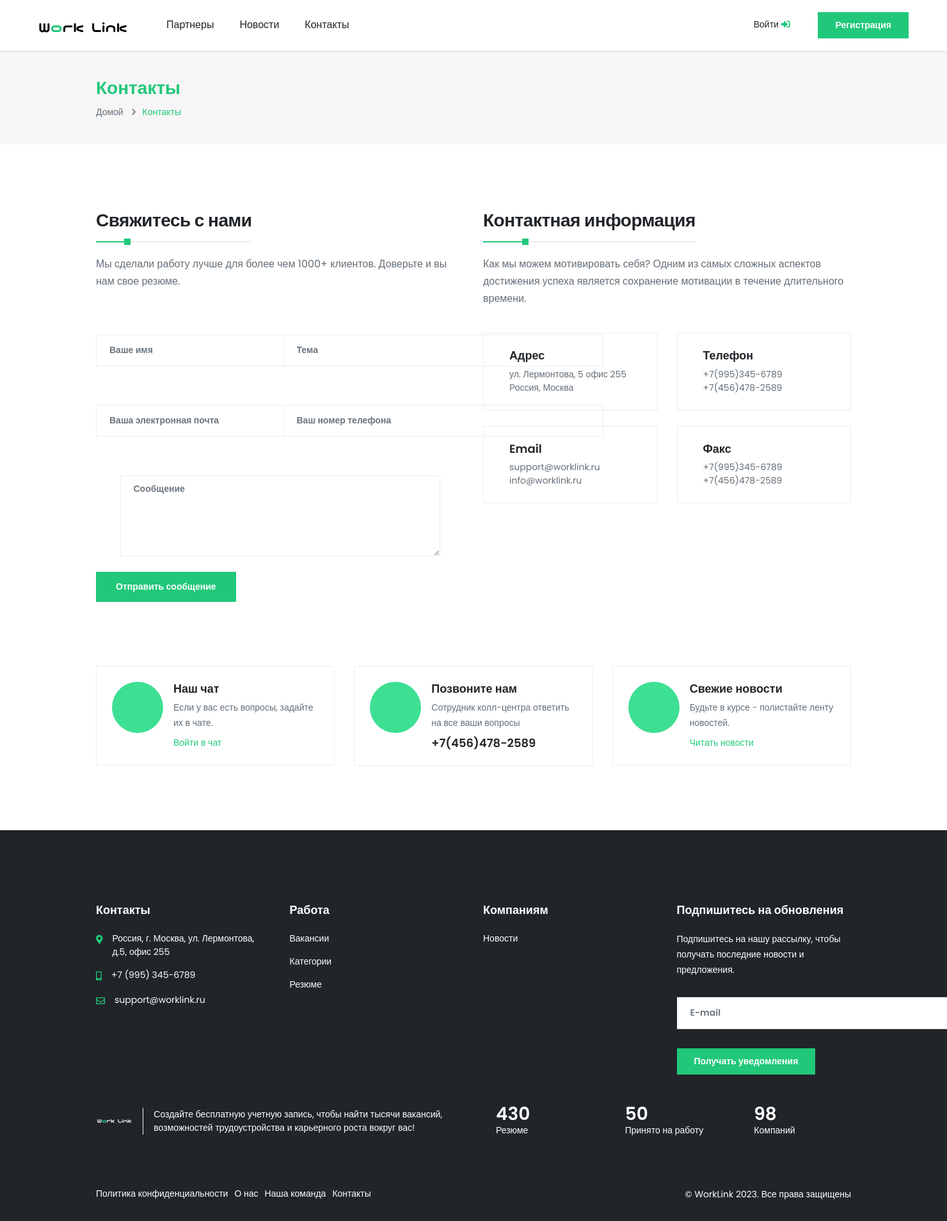
After one commit to Alex-Son23/WorkLink, a Django app: page /contacts/ in a window 1480 px wide; the page is wider, and only the part inside the window is pictured. The commit adds this page. Shown: that part at 64% size. Run offline with Django 3.2, Linux system fonts and the light colour scheme; some libraries are stand-ins or nearby versions.

Commit message:
contacts and news html templates added

```diff
--- a/worklink/worklink/templates/worklink/base.html
+++ b/worklink/worklink/templates/worklink/base.html
@@ -4,7 +4,7 @@
 <head>
     <meta charset="utf-8">
     <title>{% block title %}{{ title|title }}{% endblock %}</title>
-    <link href="{% static '/worklink/img/favicon.ico' %}" rel="shortcut icon"/>
+    <link href="{% static '/worklink/img/icon.png' %}" rel="shortcut icon"/>
     {% block css %}
     <link rel="stylesheet" href="{% static 'worklink/css/font-awesome/all.min.css' %}"/>
     <link rel="stylesheet" href="{% static 'worklink/css/flaticon/flaticon.css' %}"/>
@@ -48,10 +48,10 @@
                         <a class="nav-link" href="#">Партнеры</a>
                     </li>
                     <li class="nav-item">
-                        <a class="nav-link" href="#">Новости</a>
+                        <a class="nav-link" href="{% url 'news' %}">Новости</a>
                     </li>
                     <li class="nav-item">
-                        <a class="nav-link" href="#">Контакты</a>
+                        <a class="nav-link" href="{% url 'contacts' %}">Контакты</a>
                     </li>
                 </ul>
             </div>
@@ -120,7 +120,7 @@
                 <div class="footer-link">
                     <h5 class="mb-4 text-white">Компаниям</h5>
                     <ul class="list-unstyled">
-                        <li><a href="#">Блог</a></li>
+                        <li><a href="{% url 'news' %}">Новости</a></li>
                     </ul>
                 </div>
             </div>
@@ -145,7 +145,7 @@
                 <div class="col-lg-6 mb-4 mb-sm-5 mb-lg-0">
                     <div class="d-sm-flex">
                         <div class="align-self-center footer-top-logo">
-                            <img class="img-fluid" src="{% static '/worklink/img/logo-light.svg'%}" alt="">
+                            <img class="img-fluid" src="{% static '/worklink/img/wl_light_logo.svg'%}" alt="">
                         </div>
                         <div class="pl-sm-3 ml-sm-3 mt-3 mt-sm-0 border-sm-left text-white">Создайте бесплатную учетную
                             запись, чтобы найти тысячи вакансий, возможностей трудоустройства и карьерного роста вокруг
--- /dev/null
+++ b/worklink/worklink/templates/worklink/contacts.html
@@ -0,0 +1,190 @@
+{% extends 'worklink/base.html' %}
+{% load static %}
+{% load utils %}
+{% block content %}
+
+    <meta charset="utf-8">
+    <meta name="keywords" content="HTML5 Template" />
+    <meta name="description" content="Jobster - Job Board HTML5 Template" />
+    <meta name="author" content="potenzaglobalsolutions.com" />
+    <meta name="viewport" content="width=device-width, initial-scale=1, shrink-to-fit=no">
+    <title>Jobster - Job Board HTML5 Template</title>
+
+    <!-- Favicon -->
+    <link href="{% static '/worklink/img/icon.png' %}" rel="shortcut icon" />
+
+    <!-- Google Font -->
+    <link href="https://fonts.googleapis.com/css?family=Poppins:400,500,600,700" rel="stylesheet">
+
+    <!-- CSS Global Compulsory (Do not remove)-->
+    <link rel="stylesheet" href="{% static '/worklink/css/font-awesome/all.min.css' %}" />
+    <link rel="stylesheet" href="{% static '/worklink/css/flaticon/flaticon.css' %}" />
+    <link rel="stylesheet" href="{% static '/worklink/css/bootstrap/bootstrap.min.css' %}" />
+
+    <!-- Template Style -->
+    <link rel="stylesheet" href="{% static '/worklink/css/style.css' %}" />
+
+  </head>
+<body>
+
+<div class="header-inner bg-light">
+  <div class="container">
+    <div class="row">
+      <div class="col-12">
+        <h2 class="text-primary">Контакты</h2>
+        <ol class="breadcrumb mb-0 p-0">
+          <li class="breadcrumb-item"><a href="{% url 'index' %}"> Домой </a></li>
+          <li class="breadcrumb-item active"> <i class="fas fa-chevron-right"></i> <span> Контакты </span></li>
+        </ol>
+      </div>
+    </div>
+  </div>
+</div>
+<!--=================================
+inner banner -->
+
+<!--=================================
+feature-info -->
+<section class="space-ptb">
+  <div class="container">
+    <div class="row">
+     <div class="col-xl-6">
+       <div class="row">
+          <div class="col-lg-12">
+            <div class="section-title">
+              <h2 class="title"><span> Свяжитесь с нами </span></h2>
+              <p>Мы сделали работу лучше для более чем 1000+ клиентов. Доверьте и вы нам свое резюме.</p>
+            </div>
+          </div>
+        </div>
+        <form>
+          <div class="form-row">
+            <div class="form-group col-md-6">
+              <input type="text" class="form-control" id="Username" placeholder="Ваше имя">
+            </div>
+            <div class="form-group col-md-6">
+              <input type="text" class="form-control" id="email" placeholder="Тема">
+            </div>
+            <div class="form-group col-md-6">
+              <input type="text" class="form-control" id="Password" placeholder="Ваша электронная почта">
+            </div>
+            <div class="form-group col-md-6">
+              <input type="text" class="form-control" id="phone" placeholder="Ваш номер телефона">
+            </div>
+            <div class="form-group col-12 mb-0">
+              <textarea rows="5" class="form-control" id="sector" placeholder="Сообщение"></textarea>
+            </div>
+            <div class="col-12 mt-4">
+              <a class="btn btn-primary" href="#">Отправить сообщение</a>
+            </div>
+          </div>
+        </form>
+      </div>
+      <div class="col-xl-6 mt-4 mt-xl-0">
+       <div class="row">
+          <div class="col-lg-12">
+            <div class="section-title">
+              <h2 class="title"><span> Контактная информация </span></h2>
+              <p>Как мы можем мотивировать себя? Одним из самых сложных аспектов достижения успеха является сохранение мотивации в течение длительного времени.</p>
+            </div>
+          </div>
+        </div>
+        <div class="row">
+          <div class="col-md-6 mb-4">
+            <div class="border d-flex align-items-center p-4">
+              <i class="text-primary flaticon-placeholder mr-3 fa-3x"></i>
+              <div>
+                <h5 class="mb-2">Адрес</h5>
+                <span class="d-block">ул. Лермонтова, 5 офис 255 </span>
+                <span>Россия, Москва</span>
+              </div>
+            </div>
+          </div>
+          <div class="col-md-6 mb-4">
+            <div class="border d-flex align-items-center p-4">
+              <i class="text-primary flaticon-contact mr-3 fa-3x"></i>
+              <div>
+                <h5 class="mb-2">Телефон</h5>
+                <span class="d-block">+7(995)345-6789</span>
+                <span>+7(456)478-2589</span>
+              </div>
+            </div>
+          </div>
+        </div>
+        <div class="row">
+          <div class="col-md-6 mb-4 mb-md-0">
+            <div class="border d-flex align-items-center p-4">
+              <i class="text-primary flaticon-approval mr-3 fa-3x"></i>
+              <div>
+                <h5 class="mb-2">Email</h5>
+                <span class="d-block">support@worklink.ru</span>
+                <span>info@worklink.ru</span>
+              </div>
+            </div>
+          </div>
+          <div class="col-md-6">
+            <div class="border d-flex align-items-center p-4">
+              <i class="text-primary flaticon-contact mr-3 fa-3x"></i>
+              <div>
+                <h5 class="mb-2">Факс</h5>
+                <span class="d-block">+7(995)345-6789</span>
+                <span>+7(456)478-2589</span>
+              </div>
+            </div>
+          </div>
+        </div>
+        </div>
+      </div>
+    </div>
+</section>
+<!--=================================
+feature-info -->
+
+<!--=================================
+Let’s Get In Touch -->
+<section class="space-pb ">
+  <div class="container">
+    <div class="row">
+      <div class="col-lg-4 mb-4 mb-lg-0">
+        <div class="feature-info-02 text-left p-4 border">
+          <div class="feature-info-icon">
+            <i class="flaticon-hand-shake"></i>
+          </div>
+          <div class="feature-info-content pl-0 pl-sm-3">
+            <h5 class="title text-dark">Наш чат</h5>
+            <p class="mb-0">Если у вас есть вопросы, задайте их в чате.</p>
+            <a class="mt-2 mb-0 d-block" href="#">Войти в чат</a>
+          </div>
+        </div>
+      </div>
+      <div class="col-lg-4 mb-4 mb-lg-0">
+        <div class="feature-info-02 text-left p-4 border">
+          <div class="feature-info-icon">
+            <i class="flaticon-profiles"></i>
+          </div>
+          <div class="feature-info-content pl-0 pl-sm-3">
+            <h5>Позвоните нам</h5>
+            <p class="mb-0">Сотрудник колл-центра ответить на все ваши вопросы </p>
+            <h5 class="mt-2 mb-0">+7(456)478-2589</h5>
+          </div>
+        </div>
+      </div>
+      <div class="col-lg-4">
+        <div class="feature-info-02 text-left p-4 border">
+          <div class="feature-info-icon">
+            <i class="flaticon-conversation-1"></i>
+          </div>
+          <div class="feature-info-content pl-0 pl-sm-3">
+            <h5>Свежие новости</h5>
+            <p class="mb-0">Будьте в курсе - полистайте ленту новостей.</p>
+            <a class="mt-2 mb-0 d-block" href="{% url 'news' %}"> Читать новости </a>
+          </div>
+        </div>
+      </div>
+    </div>
+  </div>
+</section>
+
+
+
+{% endblock %}
--- a/worklink/worklink/templates/worklink/index.html
+++ b/worklink/worklink/templates/worklink/index.html
@@ -8,7 +8,7 @@
         <div class="row">
             <div class="col-12">
                 <h1 class="text-white mb-3">Пришло время получить лучшую работу в вашей жизни</h1>
-                <p class="lead mb-4 mb-lg-5 font-weight-normal">Лучший способ … найти её</p>
+                <p class="lead mb-4 mb-lg-5 font-weight-normal">Лучший способ… найти её</p>
                 <div class="nav-tabs-style-01">
                     <ul class="nav nav-tabs" id="myTab" role="tablist">
                         <li class="nav-item">
@@ -168,7 +168,7 @@
         <div class="row">
             <div class="col">
                 <div class="section-title center">
-                    <h2 class="title"><span>Свежие кандидаты</span></h2>
+                    <h2 class="title"><span>Новые кандидаты</span></h2>
                     <p>Мы знаем это нутром, но что мы можем с этим поделать? Как мы можем мотивировать самих себя?</p>
                 </div>
             </div>
@@ -402,7 +402,7 @@
         <div class="row justify-content-center">
             <div class="col-lg-8 col-md-10">
                 <div class="section-title center">
-                    <h2 class="title"><span>Свежие посты из нашего блога</span></h2>
+                    <h2 class="title"><span>Свежие новости</span></h2>
                     <p>Тенденции и аналитические данные, советы работодателям, обновления продуктов и лучшие практики</p>
                 </div>
             </div>
--- a/worklink/worklink/urls.py
+++ b/worklink/worklink/urls.py
@@ -11,6 +11,8 @@ urlpatterns = [
 
     path('', views.IndexView.as_view(), name='index'),
     path('auth/', include('authapp.urls', namespace='auth')),
+    path('news/', views.NewsView.as_view(), name='news'),
+    path('contacts/', views.ContactsView.as_view(), name='contacts'),
 ]
 
 if settings.DEBUG:
--- a/worklink/worklink/views.py
+++ b/worklink/worklink/views.py
@@ -9,3 +9,11 @@ class IndexView(TemplateView):
         context = super(IndexView, self).get_context_data(**kwargs)
         context['title'] = 'WorkLink'
         return context
+
+
+class NewsView(TemplateView):
+    template_name = 'worklink/news.html'
+
+
+class ContactsView(TemplateView):
+    template_name = 'worklink/contacts.html'
```
Also changed, not shown: worklink/worklink/templates/worklink/news.html (added, +197 -0 lines), worklink/worklink/models.py (added), worklink/worklink/static/worklink/img/icon.png (added), worklink/worklink/static/worklink/img/wl_light_logo.svg (added).
